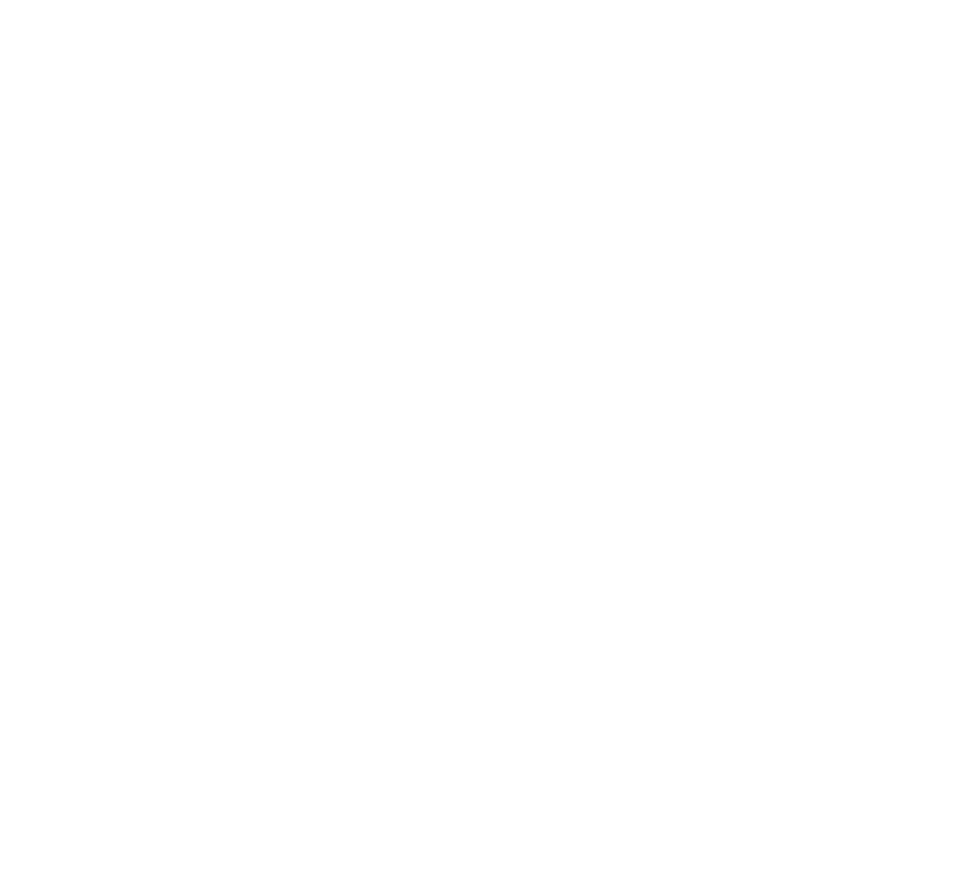
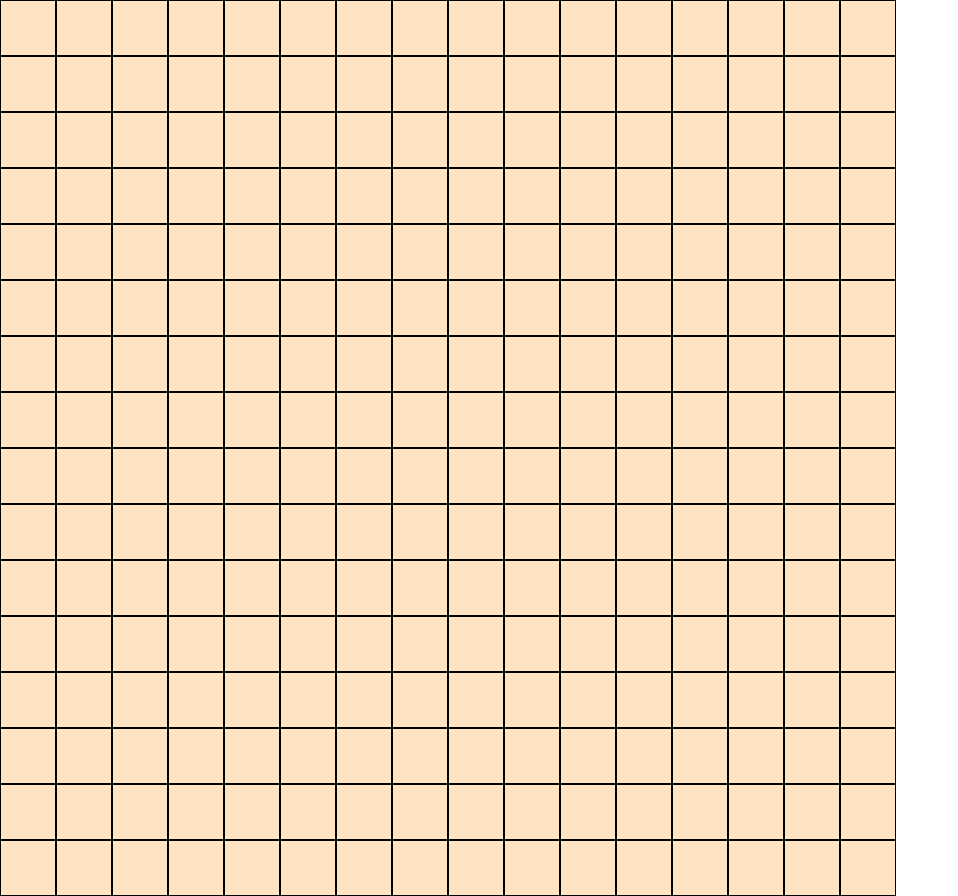
Before and after one commit to vins123sinned/etch-a-sketch, a plain HTML site: page index.html in a window 1280 px wide. Shown: the whole page, without its empty margins (0-958 px from the left). Before the commit the page ends 800 px from the top, so only its background shows below. Drawn offline with Linux system fonts and the light colour scheme.

Commit message:
Create createGrid function
This function currently invokes a function that
takes the number argument and creates an even
number x number square grid

```diff
--- a/index.html
+++ b/index.html
@@ -8,6 +8,8 @@
         <link rel="stylesheet" href="./style.css">
     </head>
     <body>
+        <div class="grid-container">
 
+        </div>
     </body>
 </html>
--- a/index.js
+++ b/index.js
@@ -0,0 +1,16 @@
+function createGrid(number) {
+    for (let i = 0; i < number; i++) {
+        const squareContainer = document.createElement('div');
+        squareContainer.classList.toggle('square-container');
+        for (let j = 0; j < number; j++) {
+            const square = document.createElement('div');
+            square.classList.toggle('square');
+
+            squareContainer.appendChild(square);
+        }
+        gridContainer.appendChild(squareContainer);
+    }
+}
+
+const gridContainer = document.querySelector('.grid-container');
+createGrid(16);
--- a/style.css
+++ b/style.css
@@ -0,0 +1,23 @@
+body {
+    padding: 0;
+    margin: 0;
+}
+
+.grid-container {
+    width: 70vw;
+    height: 70vw;
+    display: flex;
+}
+
+.square-container {
+    flex: 1;
+    display: flex;
+    flex-direction: column;
+}
+
+.square {
+    flex: 1;
+    background-color: bisque;
+    border: 1px solid black;
+    display: block;
+}
```
Also changed, not shown: 1 other file.
